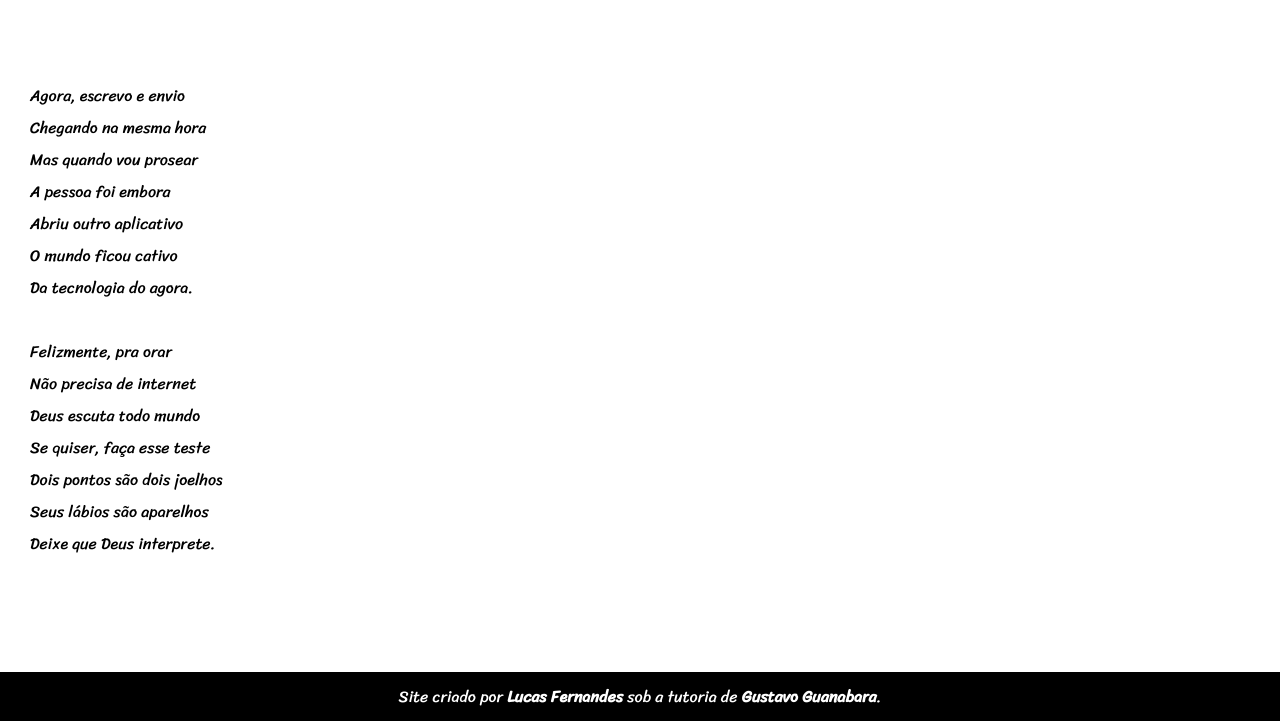
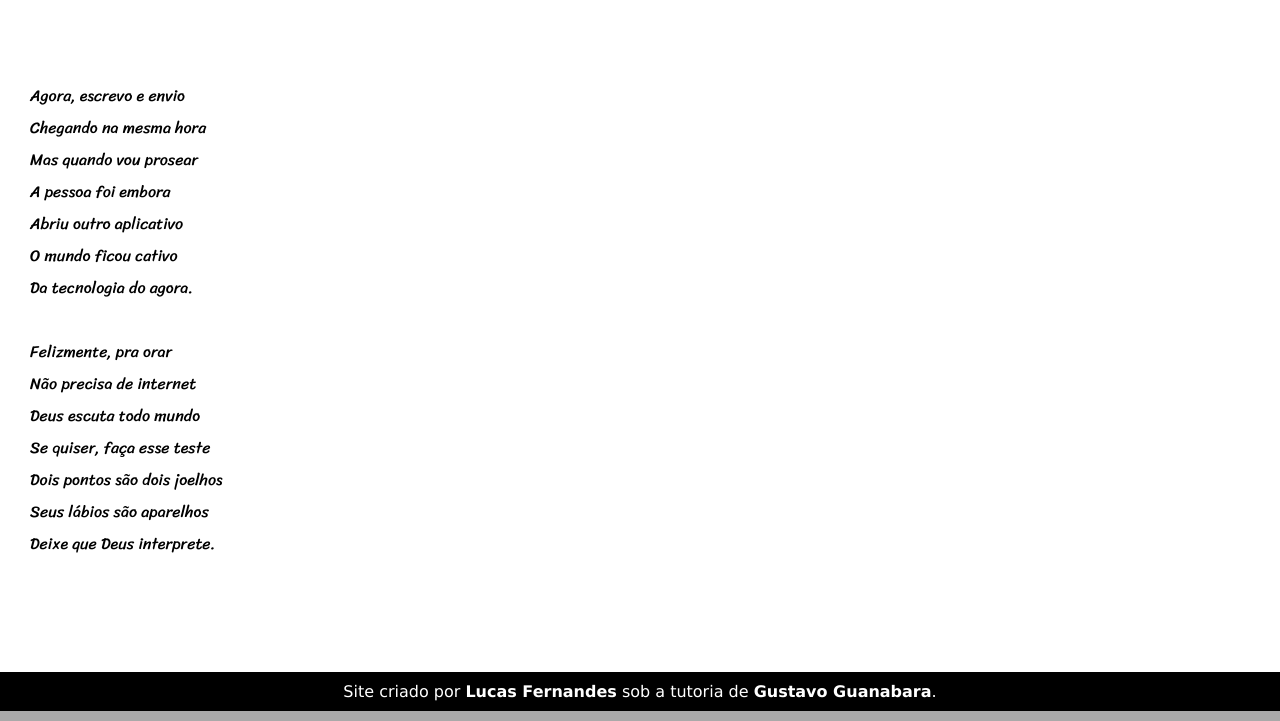
Before and after one commit to lucasffernandes/projeto-cordel, a plain HTML site: page index.html in a window 1280 px wide. Shown: the part 2075-2796 px from the top of the page. Drawn offline with Linux system fonts and the light colour scheme.

Commit message:
Update footer css

```diff
--- a/estilos/style.css
+++ b/estilos/style.css
@@ -93,4 +93,5 @@ footer {
     color: white;
     text-align: center;
     padding: 10px;
+    font-family: var(--font1);
 }
```
